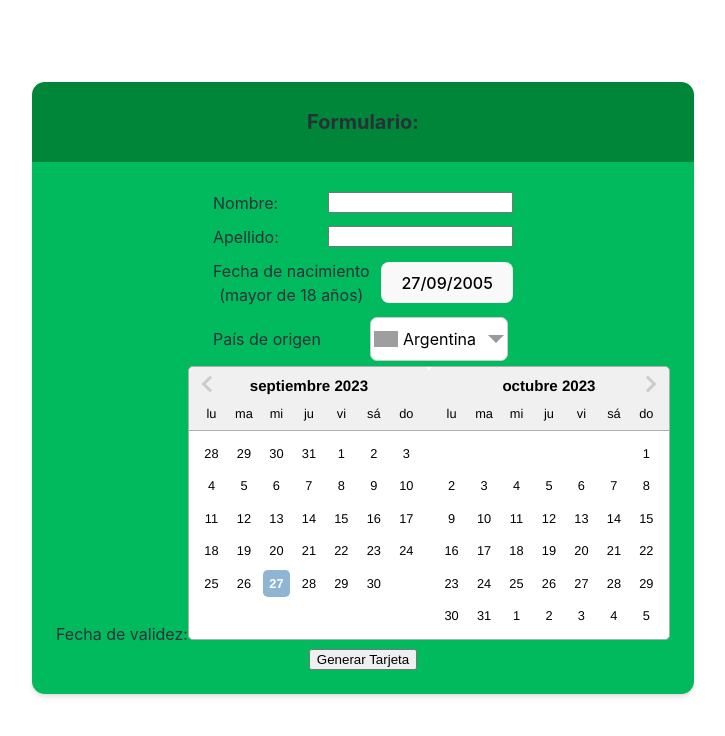
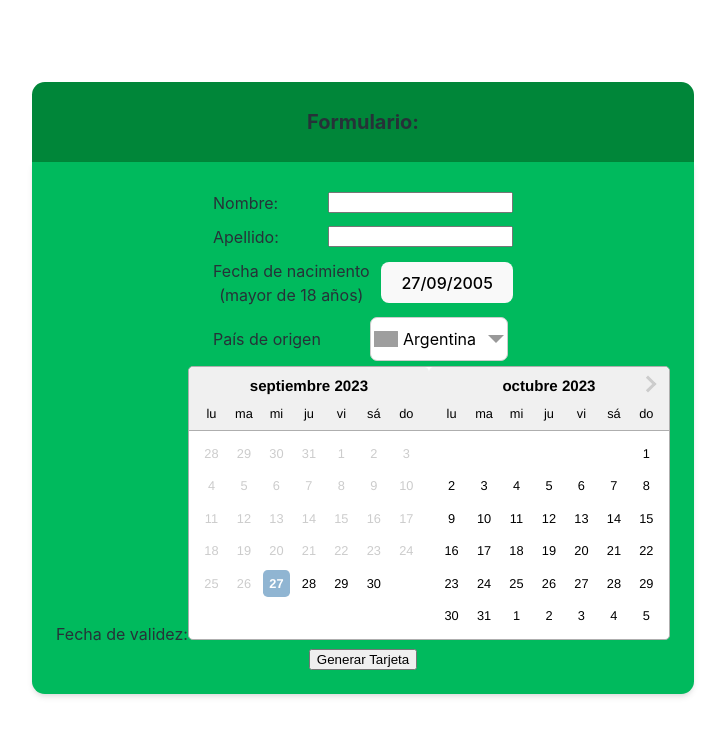
Before and after one commit to MauricioMTejada/CardQR, a React (Vite) app: page / in a window 1280 px wide. Shown: the top 736 px of the page, without its empty margins (277-1002 px from the left). Built offline with nearby package versions, Linux system fonts and the light colour scheme; grey boxes are pictures that could not be loaded.

Commit message:
Form funcionando

```diff
--- a/src/Form/Form.jsx
+++ b/src/Form/Form.jsx
@@ -1,4 +1,4 @@
-import { useForm } from "react-hook-form"
+import { Controller, useForm } from "react-hook-form"
 import BarraDeTitulo from "./BarraDeTitulo"
 import BoxFondo from "./BoxFondo"
 import DatePicker from "react-datepicker";
@@ -13,7 +13,7 @@ import { Tooltip } from 'react-tooltip'
 
 const Form = () => {
 
-    const { register, handleSubmit, watch, formState: {errors} } = useForm()
+    const { register, handleSubmit, watch, formState: {errors}, control } = useForm()
 
     // Fecha para persona mayor de edad:
         const eighteenYearsAgo = new Date();
@@ -24,13 +24,22 @@ const Form = () => {
         const [paisOrigen, setPaisOrigen] = useState()
 
     // Estado Fecha de Validez
-        const [startDate, setStartDate] = useState(new Date());
-        const [endDate, setEndDate] = useState(null);
-        const onChange = (dates) => {
-            const [start, end] = dates;
-            setStartDate(start);
-            setEndDate(end);
-        };
+        // Fecha inicial:
+            // const [startDate, setStartDate] = useState(new Date());
+            const [dateRange, setDateRange] = useState([new Date(), null]);
+            const [startDate, endDate] = dateRange;
+        // Fecha final:
+            // const [endDate, setEndDate] = useState(null);
+        // Campo endDate controlado por UseForm:
+            // const { register: registerEndDate, formState: { errors: endDateErrors } } = useForm({
+            //     mode: "onChange", // Activa la validación en cada cambio de valor
+            // });
+        // Manejador del rango de fechas:
+            // const onChange = (dates) => {
+            //     const [start, end] = dates;
+            //     setStartDate(start);
+            //     setEndDate(end);
+            // };
 
     const BotonFecha = forwardRef(({ value, onClick }, ref) => (
         <button  onClick={onClick} ref={ref}>
@@ -52,10 +61,11 @@ const Form = () => {
     const onSubmit = (data) => {
         data.fechaNacimiento = fNacimiento;
         data.paisOrigen = paisOrigen;
-        data.fechaValidezInicial = startDate;
-        data.fechaValidezFinal = endDate;
+        // data.fechaValidezInicial = startDate;
+        // data.fechaValidezFinal =  watch('endDate');
         console.log(data);
     }
+
 
 return(
     <>
@@ -182,18 +192,41 @@ return(
                     </div>
 
                 {/* Campo Fecha de Validez */}
-                    <div>
+                    <div data-tooltip-id="validacionFechaValidez">
                         Fecha de validez:
-                        <DatePicker
-                            selected={startDate}
-                            onChange={onChange}
-                            startDate={startDate}
-                            endDate={endDate}
-                            monthsShown={2}
-                            selectsRange
-                            locale={es}
-                            inline
+
+                        <Controller
+                            control={control}
+                            name='fechaValidez'
+                            rules={{ required: true }}
+                            render={({ field }) => (
+                                <DatePicker
+                                    selected={startDate}
+                                    onChange={(e) => {
+                                        setDateRange(e);
+                                        field.onChange(e);
+                                      }}
+                                    //   isClearable={true}
+                                    //  className="form-control"
+                                    monthsShown={2}
+                                    locale={es}
+                                    inline
+                                    minDate={new Date()}
+                                    selectsRange
+                                    startDate={startDate}
+                                    endDate={endDate}
+                                />
+                            )}
                         />
+
+                    {errors.fechaValidez?.type == "required" && <Tooltip
+                            id="validacionFechaValidez"
+                            content="Completar Fecha de Validez"
+                            variant="error"
+                            place="right"
+                            isOpen={true}
+                        />}
+
                     </div>
 
                     <input type="submit" value="Generar Tarjeta" style={{ color: 'black' }} />
```
